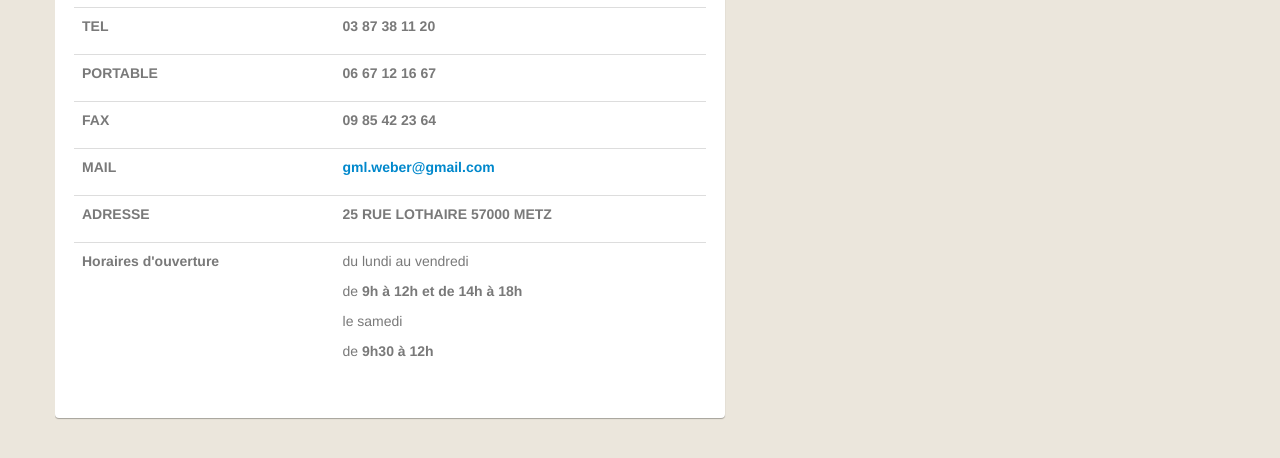
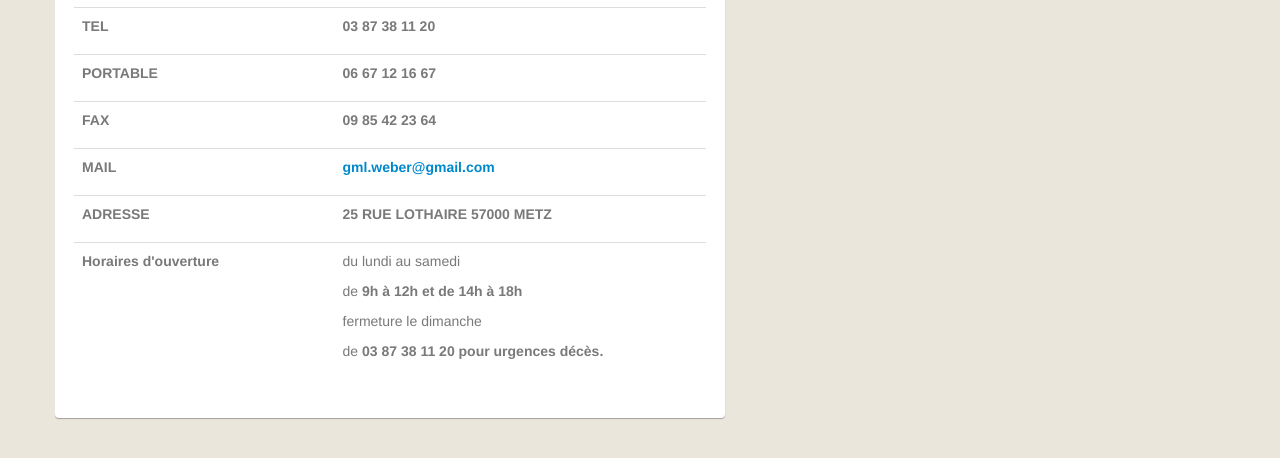
Before and after one commit to gmlweber/pompes-funebres-metz.github.com, a plain HTML site: page index.html in a window 1280 px wide. Shown: the part 1382-1840 px from the top of the page. Drawn offline with nearby package versions, Linux system fonts and the light colour scheme; a script that the page names is missing.

Commit message:
Update index.html

```diff
--- a/index.html
+++ b/index.html
@@ -215,16 +215,16 @@
                     </th>
                     <td class="span7">
                       <p>
-                        du lundi au vendredi
+                        du lundi au samedi
                       </p>
                       <p>
                         de <strong>9h à 12h et de 14h à 18h</strong>
                       </p>
                       <p>
-                        le samedi
+                        fermeture le dimanche
                       </p>
                       <p>
-                        de <strong>9h30 à 12h</strong>
+                        de <strong>03 87 38 11 20 pour urgences décès.</strong>
                       </p>
                     </td>
                   </tr>
```
